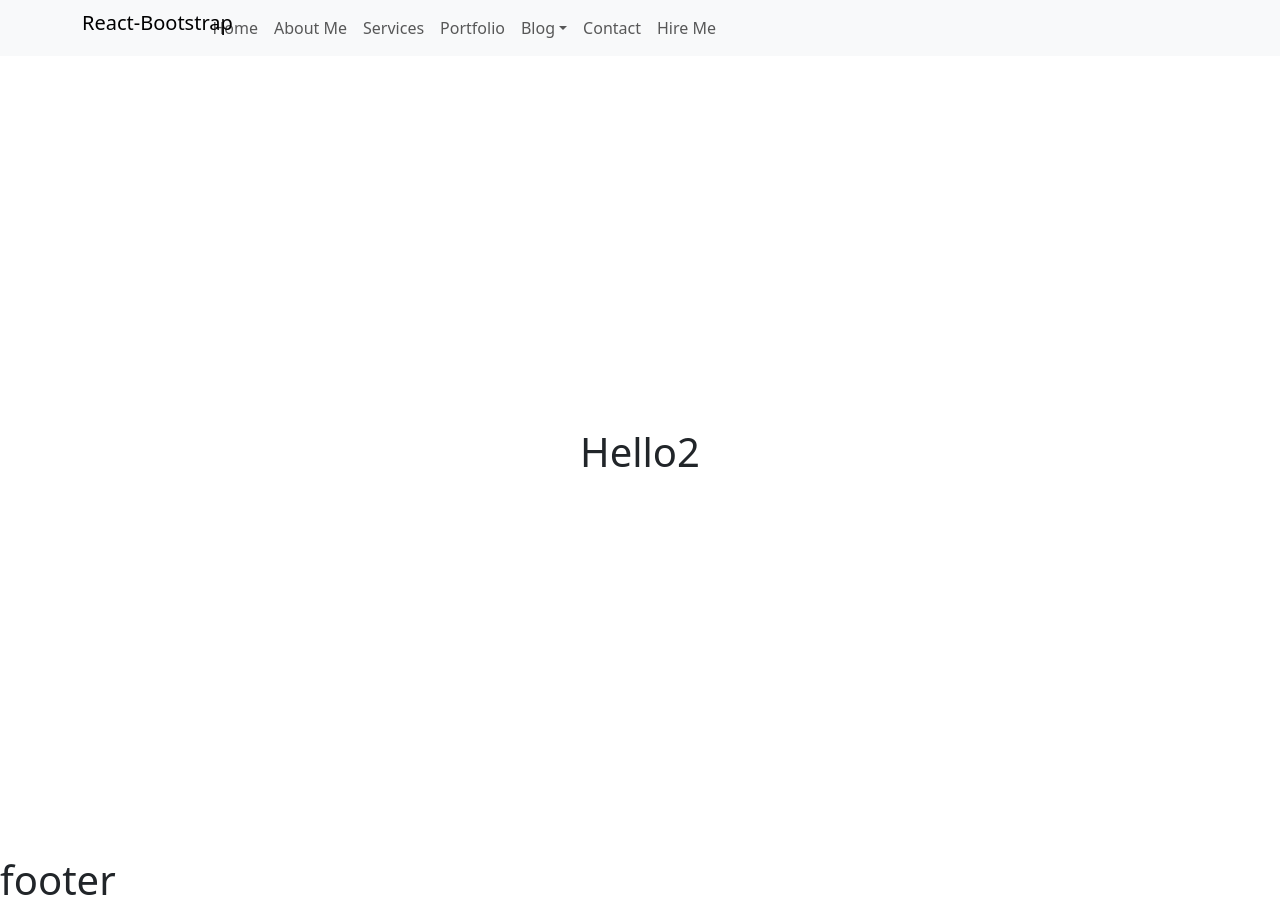
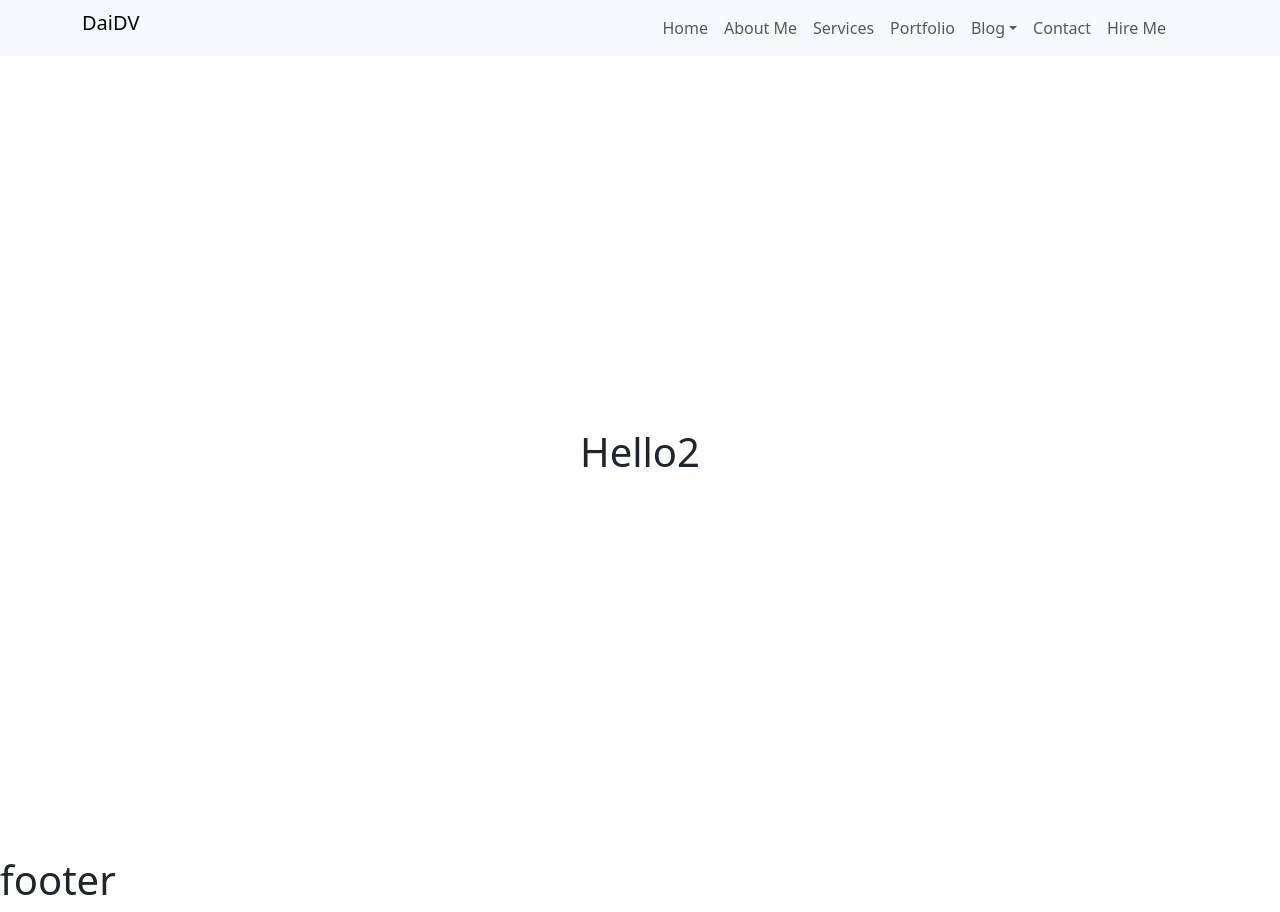
Before and after one commit to daidtech/FE_myspace, a Next.js app: page / in a window 1280 px wide. Built offline with nearby package versions, Linux system fonts and the light colour scheme.

Commit message:
update header

```diff
--- a/components/share/users/UserHeader.tsx
+++ b/components/share/users/UserHeader.tsx
@@ -1,18 +1,19 @@
 import React from 'react';
-import { Container, Row, Nav, Navbar, NavDropdown, Col } from 'react-bootstrap';
+import { Container, Row, Nav, Navbar, NavDropdown, Col, Stack } from 'react-bootstrap';
 
 function UserHeader() {
   return (
     <Navbar expand="lg" className="bg-body-tertiary">
       <Container>
-        <Row>
-          <Col lg={2}>
-            <Navbar.Brand href="#home">React-Bootstrap</Navbar.Brand>
+        <Row className='w-100'>
+          <Col xs={2}>
+            <Navbar.Brand href="#home">DaiDV</Navbar.Brand>
           </Col>
-          <Col lg={10}>
+          <Col xs={10} className=''>
+            <Stack direction="horizontal" gap={3}>
               <Navbar.Toggle aria-controls="basic-navbar-nav" />
               <Navbar.Collapse id="basic-navbar-nav">
-              <Nav className="me-auto">
+                <Nav className="justify-content-end w-100">
                   <Nav.Link href="#home">Home</Nav.Link>
                   <Nav.Link href="#link">About Me</Nav.Link>
                   <Nav.Link href="#link">Services</Nav.Link>
@@ -29,6 +30,7 @@ function UserHeader() {
                   <Nav.Link href="#link">Hire Me</Nav.Link>
                 </Nav>
               </Navbar.Collapse>
+            </Stack>
           </Col>
         </Row>
       </Container>
```
Lines whose indentation alone changed are shown as unchanged.
